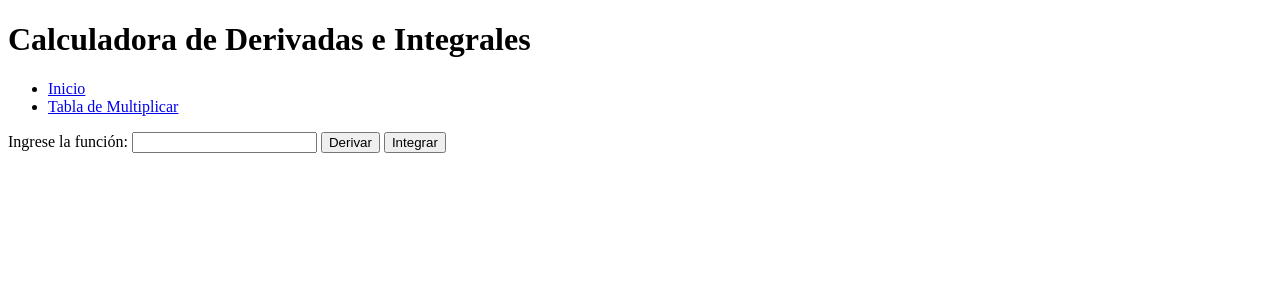
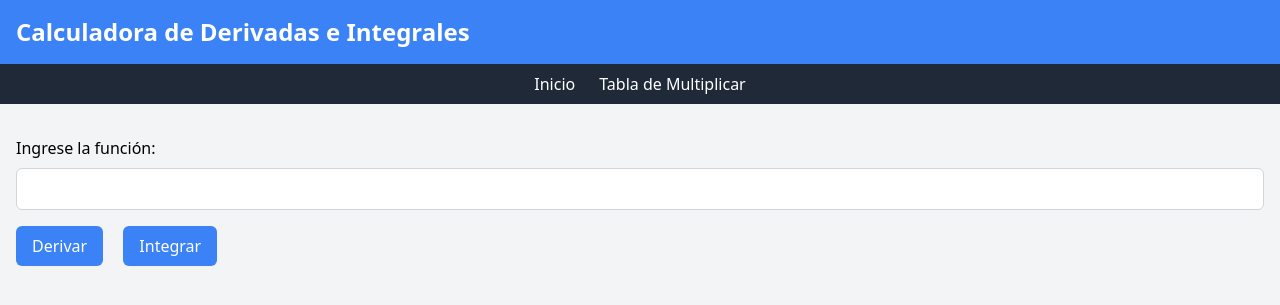
Before and after one commit to hansuribe/flask-app, a Flask app: page / in a window 1280 px wide. Shown: the top 305 px of the page. Run offline with Flask 3, Linux system fonts and the light colour scheme.

Commit message:
first commit

```diff
--- a/api/templates/index.html
+++ b/api/templates/index.html
@@ -2,34 +2,46 @@
 <html lang="es">
 <head>
     <meta charset="UTF-8">
+    <meta name="viewport" content="width=device-width, initial-scale=1.0">
     <title>Calculadora de Derivadas e Integrales</title>
+    <link href="https://cdn.jsdelivr.net/npm/tailwindcss@2.2.19/dist/tailwind.min.css" rel="stylesheet">
 </head>
-<body>
-    <h1>Calculadora de Derivadas e Integrales</h1>
-    <nav>
-        <ul>
-            <li><a href="/">Inicio</a></li>
-            <li><a href="/tabla_multiplicar">Tabla de Multiplicar</a></li>
+<body class="bg-gray-100">
+    <header class="bg-blue-500 text-white py-4">
+        <div class="container mx-auto px-4">
+            <h1 class="text-2xl font-bold">Calculadora de Derivadas e Integrales</h1>
+        </div>
+    </header>
+    <nav class="bg-gray-800 text-white py-2">
+        <div class="container mx-auto px-4">
+            <ul class="flex justify-center">
+                <li class="mr-6"><a href="/" class="hover:text-gray-300">Inicio</a></li>
+                <li><a href="/tabla_multiplicar" class="hover:text-gray-300">Tabla de Multiplicar</a></li>
             </ul>
+        </div>
     </nav>
-
-    <form action="/" method="post">
-        <label for="funcion">Ingrese la función:</label>
-        <input type="text" id="funcion" name="funcion" required>
-        <button type="submit" name="operacion" value="derivada">Derivar</button>
-        <button type="submit" name="operacion" value="integral">Integrar</button>
+    <div class="container mx-auto px-4 mt-8">
+        <form action="/" method="post" class="mb-8">
+            <label for="funcion" class="block mb-2">Ingrese la función:</label>
+            <input type="text" id="funcion" name="funcion" required class="block w-full p-2 border border-gray-300 rounded-md">
+            <div class="mt-4">
+                <button type="submit" name="operacion" value="derivada" class="bg-blue-500 text-white px-4 py-2 rounded-md mr-4 hover:bg-blue-600">Derivar</button>
+                <button type="submit" name="operacion" value="integral" class="bg-blue-500 text-white px-4 py-2 rounded-md hover:bg-blue-600">Integrar</button>
+            </div>
         </form>
-
         {% if resultado %}
-        <div class="resultado">
-            <h2>Resultado:</h2>
-            <!-- <p>La función ingresada es: \( {{ funcion }} \)</p> -->
-            <p>El resultado es: {{ resultado }} </p>
+            <div class="bg-green-100 border border-green-400 text-green-700 px-4 py-3 rounded-md mb-4">
+                <p class="font-semibold">Resultado:</p>
+                <p>La función ingresada es: \( {{ funcion }} \)</p>
+                <p>El resultado es: \( {{ resultado }} \)</p>
             </div>
         {% endif %}
-
         {% if error %}
-        <p class="error">Error: {{ error }}</p>
+            <div class="bg-red-100 border border-red-400 text-red-700 px-4 py-3 rounded-md mb-4">
+                <p class="font-semibold">Error:</p>
+                <p>{{ error }}</p>
+            </div>
         {% endif %}
+    </div>
 </body>
 </html>
```
Also changed, not shown: api/templates/tabla_multiplicar.html (+27 -12 lines). Lines whose indentation alone changed are shown as unchanged.
